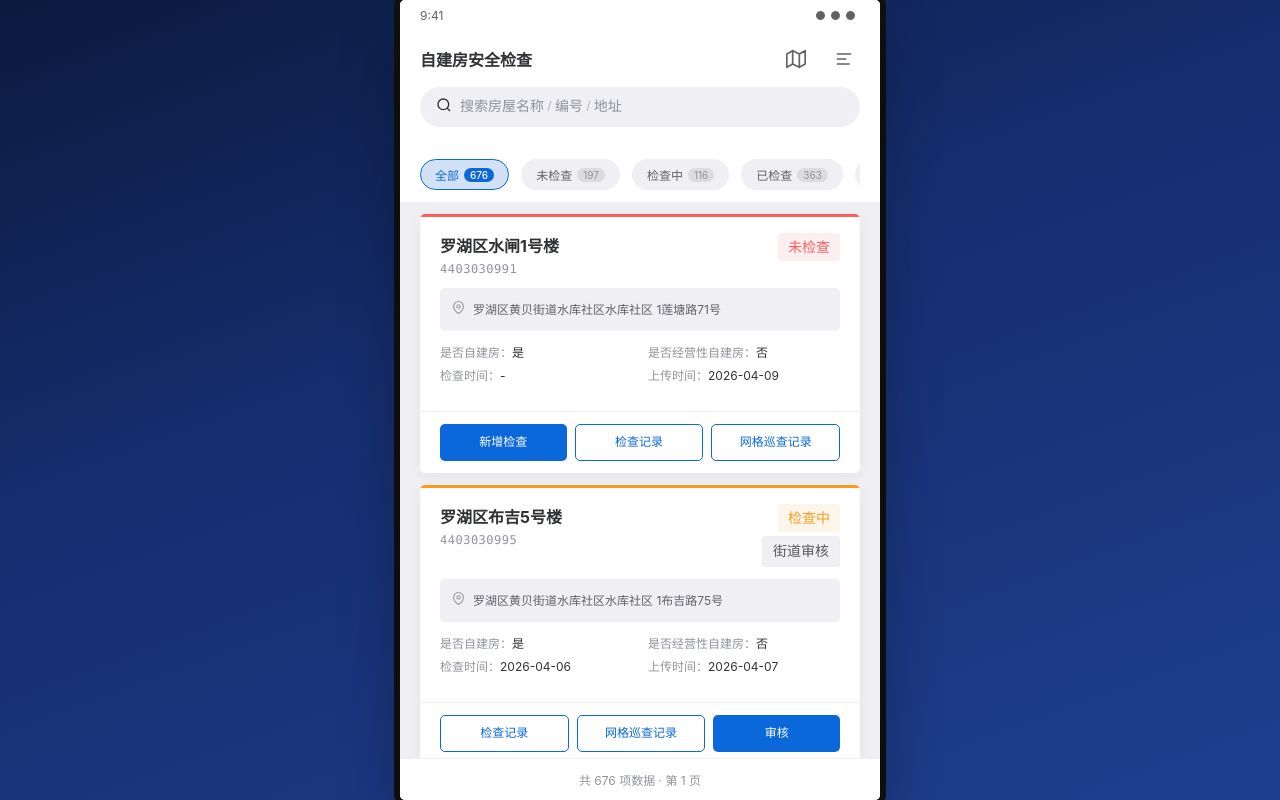
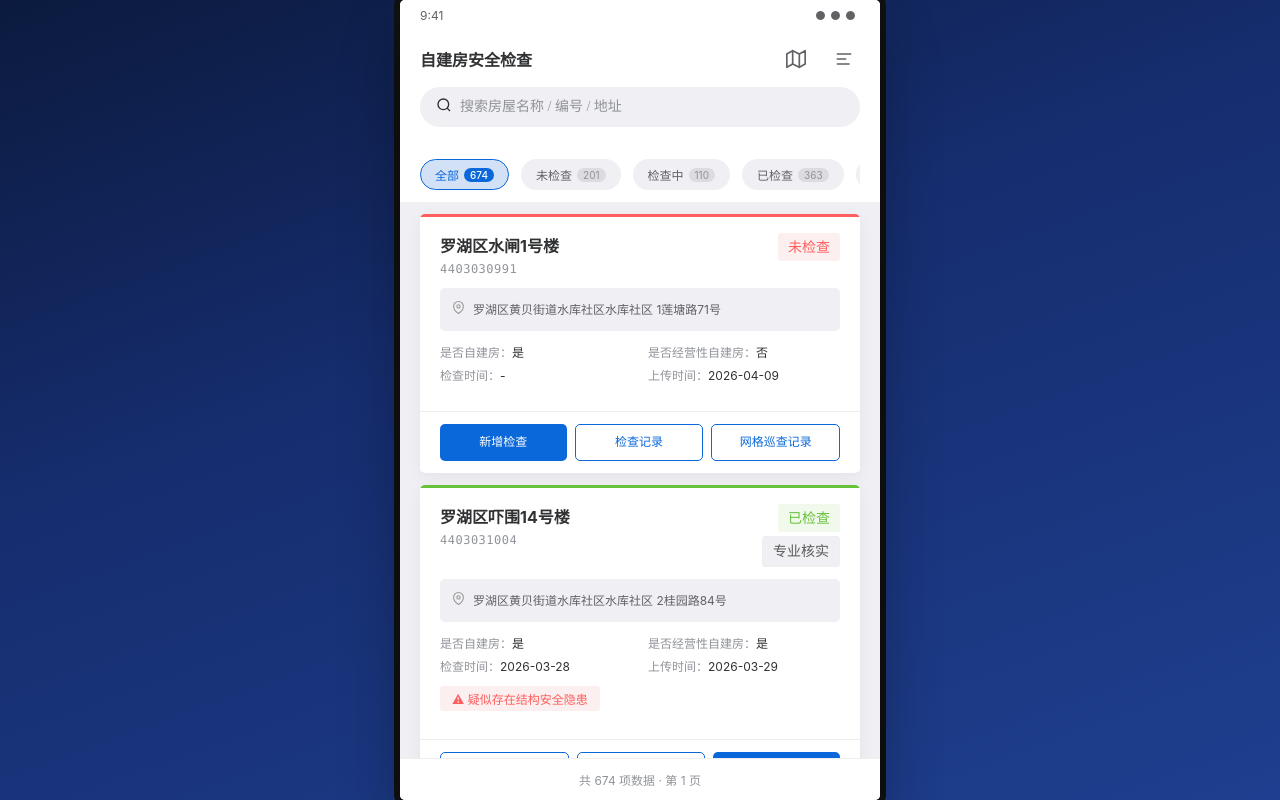
Before and after one commit to CreatorRaeb/CreatorRaeb.github.io, a plain HTML site: page 自建房安全检查列表_小程序端_原型.html in a window 1280 px wide. Both pictures are taken after a click on the element 640 px from the left and 343 px from the top of the page. Drawn offline with Linux system fonts and the light colour scheme.

Commit message:
Add files via upload

```diff
--- a/自建房安全检查列表_小程序端_原型.html
+++ b/自建房安全检查列表_小程序端_原型.html
@@ -1232,24 +1232,20 @@
             const EXAMPLES = [
                 // 未检查
                 { id:991, houseName:'罗湖区水闸1号楼', houseCode:'4403030991', area:'罗湖区', street:'黄贝街道', community:'水库社区', grid:'水库社区 1', detailAddress:'莲塘路71号', isSelfBuild:'是', isBusiness:'否', inspectionStatus:'未检查', auditStatus:'-', inspectionTime:'', uploadTime:'2026-04-09', inspectionResult:'-', cannotInspect:'-' },
-                // 检查中+街道审核→审核
-                { id:995, houseName:'罗湖区布吉5号楼', houseCode:'4403030995', area:'罗湖区', street:'黄贝街道', community:'水库社区', grid:'水库社区 1', detailAddress:'布吉路75号', isSelfBuild:'是', isBusiness:'否', inspectionStatus:'检查中', auditStatus:'街道审核', inspectionTime:'2026-04-06', uploadTime:'2026-04-07', inspectionResult:'-', cannotInspect:'-' },
-                // 检查中+专业核实→专业核实
-                { id:996, houseName:'罗湖区莲塘6号楼', houseCode:'4403030996', area:'罗湖区', street:'东门街道', community:'新秀社区', grid:'新秀社区 1', detailAddress:'莲塘路76号', isSelfBuild:'是', isBusiness:'是', inspectionStatus:'检查中', auditStatus:'专业核实', inspectionTime:'2026-04-05', uploadTime:'2026-04-06', inspectionResult:'-', cannotInspect:'-' },
+                // 已检查+专业核实→专业核实
+                { id:1004, houseName:'罗湖区吓围14号楼', houseCode:'4403031004', area:'罗湖区', street:'黄贝街道', community:'水库社区', grid:'水库社区 2', detailAddress:'桂园路84号', isSelfBuild:'是', isBusiness:'是', inspectionStatus:'已检查', auditStatus:'专业核实', inspectionTime:'2026-03-28', uploadTime:'2026-03-29', inspectionResult:'疑似存在结构安全隐患', cannotInspect:'-' },
                 // 建筑不存在+街道审核→审核
                 { id:1005, houseName:'罗湖区莲塘15号楼', houseCode:'4403031005', area:'罗湖区', street:'东门街道', community:'新秀社区', grid:'新秀社区 1', detailAddress:'莲塘路85号', isSelfBuild:'是', isBusiness:'否', inspectionStatus:'已检查', auditStatus:'街道审核', inspectionTime:'2026-03-27', uploadTime:'2026-03-28', inspectionResult:'-', cannotInspect:'建筑不存在' },
                 // 已检查+退回街道→审核
                 { id:1000, houseName:'罗湖区桂园10号楼', houseCode:'4403031000', area:'罗湖区', street:'东门街道', community:'新秀社区', grid:'新秀社区 1', detailAddress:'桂园路80号', isSelfBuild:'是', isBusiness:'否', inspectionStatus:'已检查', auditStatus:'退回街道', inspectionTime:'2026-04-01', uploadTime:'2026-04-02', inspectionResult:'疑似存在结构安全隐患', cannotInspect:'-' },
-                // 已检查+专业核实→专业核实
-                { id:1004, houseName:'罗湖区吓围14号楼', houseCode:'4403031004', area:'罗湖区', street:'黄贝街道', community:'水库社区', grid:'水库社区 2', detailAddress:'桂园路84号', isSelfBuild:'是', isBusiness:'是', inspectionStatus:'已检查', auditStatus:'专业核实', inspectionTime:'2026-03-28', uploadTime:'2026-03-29', inspectionResult:'疑似存在结构安全隐患', cannotInspect:'-' },
+                // 检查中+退回网格
+                { id:995, houseName:'罗湖区布吉5号楼', houseCode:'4403030995', area:'罗湖区', street:'黄贝街道', community:'水库社区', grid:'水库社区 1', detailAddress:'布吉路75号', isSelfBuild:'是', isBusiness:'否', inspectionStatus:'检查中', auditStatus:'退回网格', inspectionTime:'2026-04-06', uploadTime:'2026-04-07', inspectionResult:'-', cannotInspect:'-' },
                 // 已检查+街道审核→审核
                 { id:999, houseName:'罗湖区布吉19号楼', houseCode:'4403030999', area:'罗湖区', street:'黄贝街道', community:'水库社区', grid:'水库社区 1', detailAddress:'布吉路79号', isSelfBuild:'是', isBusiness:'否', inspectionStatus:'已检查', auditStatus:'街道审核', inspectionTime:'2026-04-02', uploadTime:'2026-04-03', inspectionResult:'未发现安全隐患', cannotInspect:'-' },
                 // 建筑不存在+退回街道→审核
                 { id:1006, houseName:'罗湖区红群楼16号楼', houseCode:'4403031006', area:'罗湖区', street:'桂园街道', community:'湖贝社区', grid:'湖贝社区 1', detailAddress:'船步街86号', isSelfBuild:'是', isBusiness:'否', inspectionStatus:'已检查', auditStatus:'退回街道', inspectionTime:'2026-03-26', uploadTime:'2026-03-27', inspectionResult:'-', cannotInspect:'建筑不存在' },
                 // 建筑不存在+专业核实→专业核实
                 { id:1010, houseName:'罗湖区桂园20号楼', houseCode:'4403031010', area:'罗湖区', street:'东门街道', community:'新秀社区', grid:'新秀社区 1', detailAddress:'桂园路90号', isSelfBuild:'是', isBusiness:'否', inspectionStatus:'已检查', auditStatus:'专业核实', inspectionTime:'2026-03-22', uploadTime:'2026-03-23', inspectionResult:'-', cannotInspect:'建筑不存在' },
-                // 检查中
-                { id:994, houseName:'罗湖区吓围4号楼', houseCode:'4403030994', area:'罗湖区', street:'桂园街道', community:'湖贝社区', grid:'湖贝社区 1', detailAddress:'船步街74号', isSelfBuild:'是', isBusiness:'否', inspectionStatus:'检查中', auditStatus:'-', inspectionTime:'2026-04-07', uploadTime:'2026-04-08', inspectionResult:'-', cannotInspect:'-' },
                 // 已检查+已通过
                 { id:997, houseName:'罗湖区农批7号楼', houseCode:'4403030997', area:'罗湖区', street:'南湖街道', community:'松园社区', grid:'松园社区 1', detailAddress:'船步街77号', isSelfBuild:'是', isBusiness:'否', inspectionStatus:'已检查', auditStatus:'已通过', inspectionTime:'2026-04-04', uploadTime:'2026-04-05', inspectionResult:'未发现安全隐患', cannotInspect:'-' },
                 // 已检查+待专排接收
@@ -1313,7 +1309,9 @@
             else inspectionStatus = '已检查';
 
             let auditStatus = '-';
-            if (inspectionStatus !== '未检查') {
+            if (inspectionStatus === '检查中') {
+                auditStatus = '退回网格';
+            } else if (inspectionStatus === '已检查') {
                 const a = Math.random();
                 if (a < 0.12) auditStatus = '街道审核';
                 else if (a < 0.22) auditStatus = '待专排接收';
@@ -1572,9 +1570,9 @@
         }
 
         function onCardClick(id, status) {
-            if (status === '未检查' || status === '检查中') {
+            if (status === '未检查') {
                 onAddInspection(id);
-            } else if (status === '已检查') {
+            } else if (status === '检查中' || status === '已检查') {
                 onViewDetail(id);
             }
         }
```
